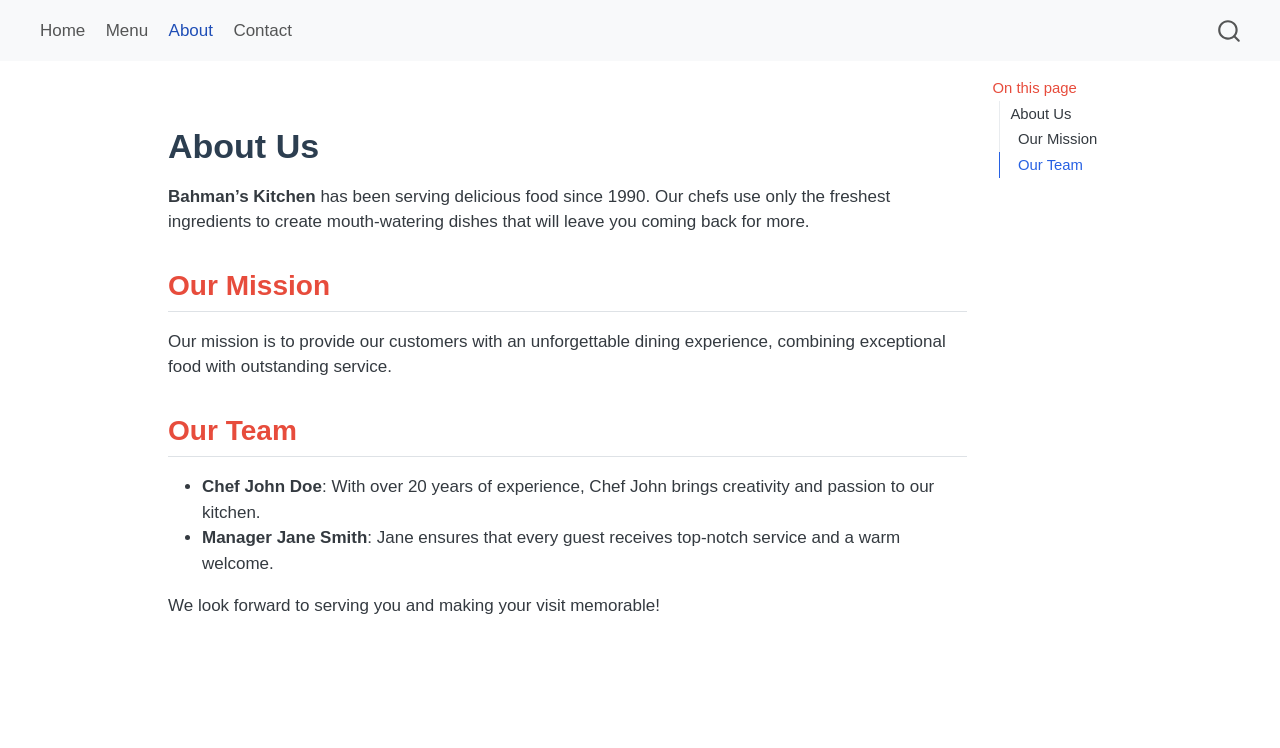
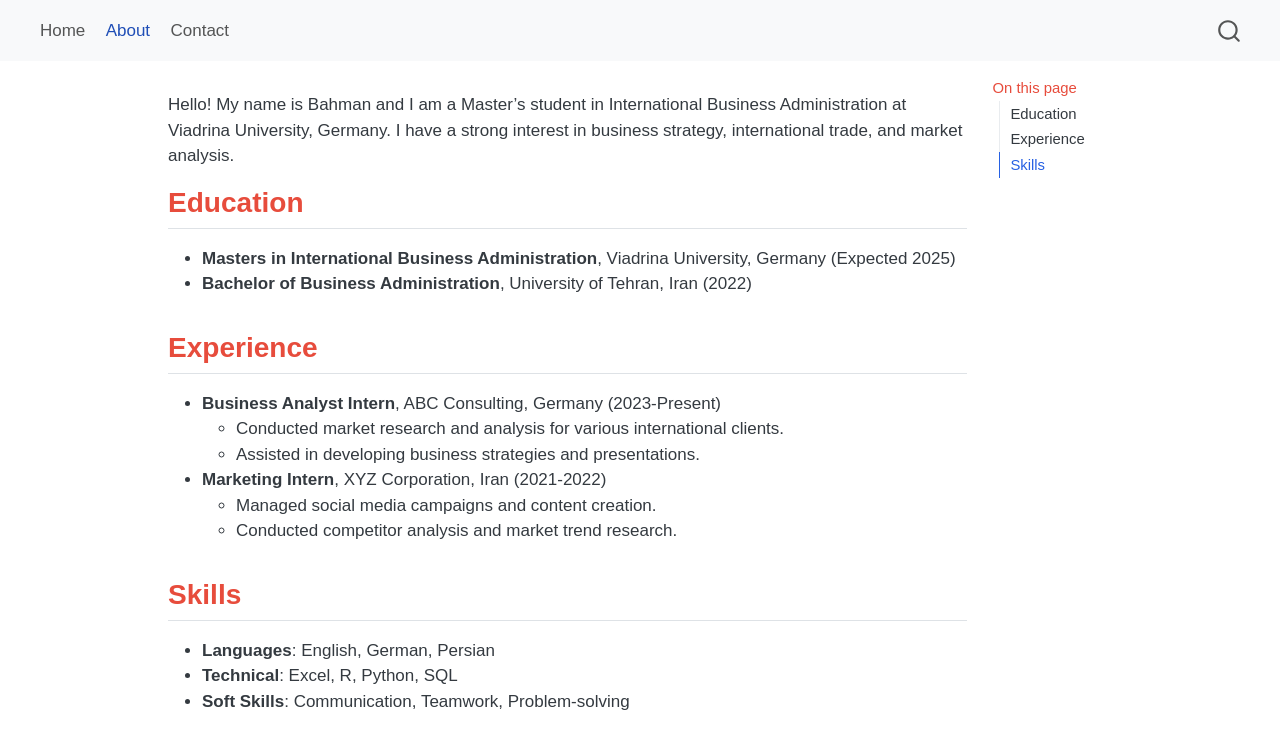
Before and after one commit to bahman49/bahman.github.io, a plain HTML site: page about.html in a window 1280 px wide. Drawn offline with Linux system fonts and the light colour scheme.

Commit message:
Update about.html

```diff
--- a/about.html
+++ b/about.html
@@ -88,10 +88,6 @@ ul.task-list li input[type="checkbox"] {
 <span class="menu-text">Home</span></a>
   </li>
   <li class="nav-item">
-    <a class="nav-link" href="./menu.html">
-<span class="menu-text">Menu</span></a>
-  </li>
-  <li class="nav-item">
     <a class="nav-link active" href="./about.html" aria-current="page">
 <span class="menu-text">About</span></a>
   </li>
@@ -115,11 +111,9 @@ ul.task-list li input[type="checkbox"] {
     <h2 id="toc-title">On this page</h2>
 
   <ul>
-  <li><a href="#about-us" id="toc-about-us" class="nav-link active" data-scroll-target="#about-us">About Us</a>
-  <ul class="collapse">
-  <li><a href="#our-mission" id="toc-our-mission" class="nav-link" data-scroll-target="#our-mission">Our Mission</a></li>
-  <li><a href="#our-team" id="toc-our-team" class="nav-link" data-scroll-target="#our-team">Our Team</a></li>
-  </ul></li>
+  <li><a href="#education" id="toc-education" class="nav-link active" data-scroll-target="#education">Education</a></li>
+  <li><a href="#experience" id="toc-experience" class="nav-link" data-scroll-target="#experience">Experience</a></li>
+  <li><a href="#skills" id="toc-skills" class="nav-link" data-scroll-target="#skills">Skills</a></li>
   </ul>
 </nav>
     </div>
@@ -129,23 +123,38 @@ ul.task-list li input[type="checkbox"] {
 
 
 
-<section id="about-us" class="level1">
-<h1>About Us</h1>
-<p><strong>Bahman’s Kitchen</strong> has been serving delicious food since 1990. Our chefs use only the freshest ingredients to create mouth-watering dishes that will leave you coming back for more.</p>
-<section id="our-mission" class="level2">
-<h2 class="anchored" data-anchor-id="our-mission">Our Mission</h2>
-<p>Our mission is to provide our customers with an unforgettable dining experience, combining exceptional food with outstanding service.</p>
+<p>Hello! My name is Bahman and I am a Master’s student in International Business Administration at Viadrina University, Germany. I have a strong interest in business strategy, international trade, and market analysis.</p>
+<section id="education" class="level2">
+<h2 class="anchored" data-anchor-id="education">Education</h2>
+<ul>
+<li><strong>Masters in International Business Administration</strong>, Viadrina University, Germany (Expected 2025)</li>
+<li><strong>Bachelor of Business Administration</strong>, University of Tehran, Iran (2022)</li>
+</ul>
 </section>
-<section id="our-team" class="level2">
-<h2 class="anchored" data-anchor-id="our-team">Our Team</h2>
+<section id="experience" class="level2">
+<h2 class="anchored" data-anchor-id="experience">Experience</h2>
 <ul>
-<li><strong>Chef John Doe</strong>: With over 20 years of experience, Chef John brings creativity and passion to our kitchen.</li>
-<li><strong>Manager Jane Smith</strong>: Jane ensures that every guest receives top-notch service and a warm welcome.</li>
+<li><strong>Business Analyst Intern</strong>, ABC Consulting, Germany (2023-Present)
+<ul>
+<li>Conducted market research and analysis for various international clients.</li>
+<li>Assisted in developing business strategies and presentations.</li>
+</ul></li>
+<li><strong>Marketing Intern</strong>, XYZ Corporation, Iran (2021-2022)
+<ul>
+<li>Managed social media campaigns and content creation.</li>
+<li>Conducted competitor analysis and market trend research.</li>
+</ul></li>
 </ul>
-<p>We look forward to serving you and making your visit memorable!</p>
+</section>
+<section id="skills" class="level2">
+<h2 class="anchored" data-anchor-id="skills">Skills</h2>
+<ul>
+<li><strong>Languages</strong>: English, German, Persian</li>
+<li><strong>Technical</strong>: Excel, R, Python, SQL</li>
+<li><strong>Soft Skills</strong>: Communication, Teamwork, Problem-solving</li>
+</ul>
 
 
-</section>
 </section>
 
 </main> <!-- /main -->
```
